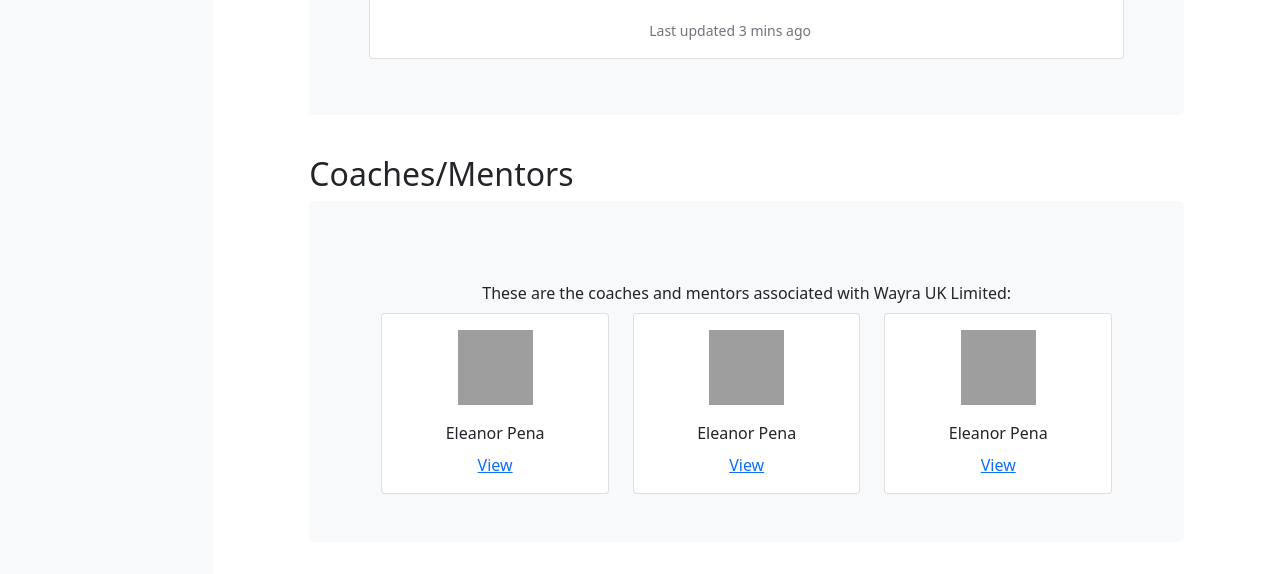
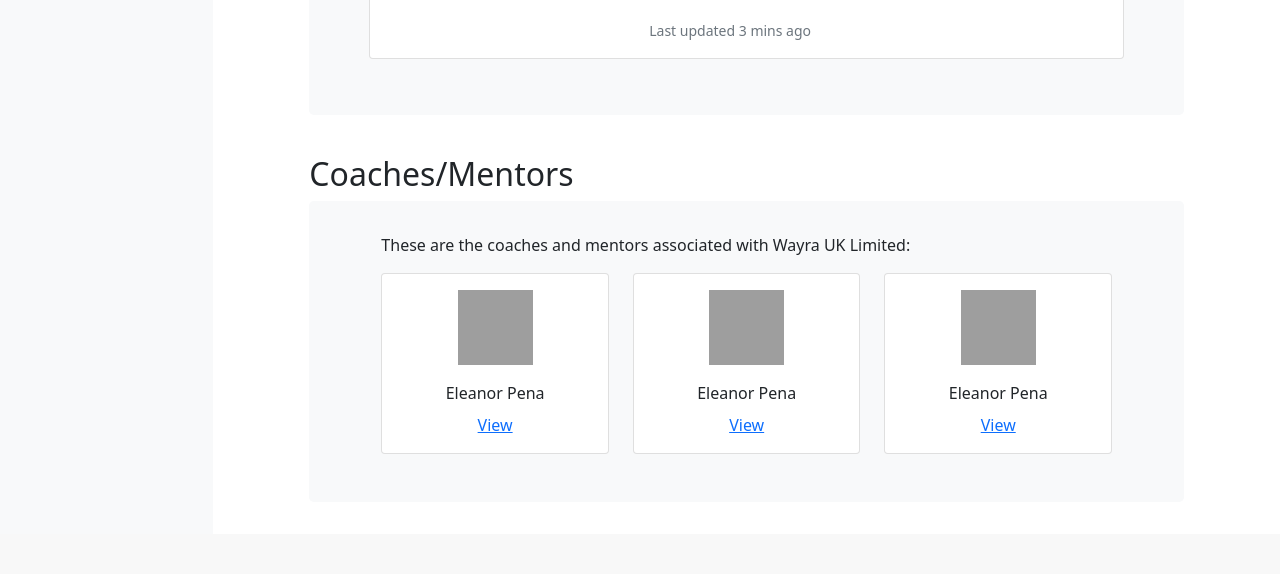
Before and after one commit to Yipyapyo/Wayra-Website, a Django app: page /portfolio_company/ in a window 1280 px wide. Shown: the part 1616-2190 px from the top of the page. After the commit the page ends 2070 px from the top, so only its background shows below. Run offline with Django 4.2, Linux system fonts and the light colour scheme; some libraries are stand-ins or nearby versions; grey boxes are pictures that could not be loaded.

Commit message:
added minor changes to portfolio page front end

```diff
--- a/portfolio/templates/portfolio_company_page.html
+++ b/portfolio/templates/portfolio_company_page.html
@@ -95,9 +95,7 @@
         <h2>Coaches/Mentors</h2>
         <div class="px-5 pt-3 pb-2 mb-4 bg-light rounded-3">
             <div class="container-fluid py-3">
-                <div class="container text-center mt-5 mb-2">
-                    <span>These are the coaches and mentors associated with Wayra UK Limited:</span>
-                </div>
+                <p>These are the coaches and mentors associated with Wayra UK Limited:</p>
                 <div class="row mb-3">
                     {% for count in counter %}
                         {% include 'partials/individual_card.html'%}
```
